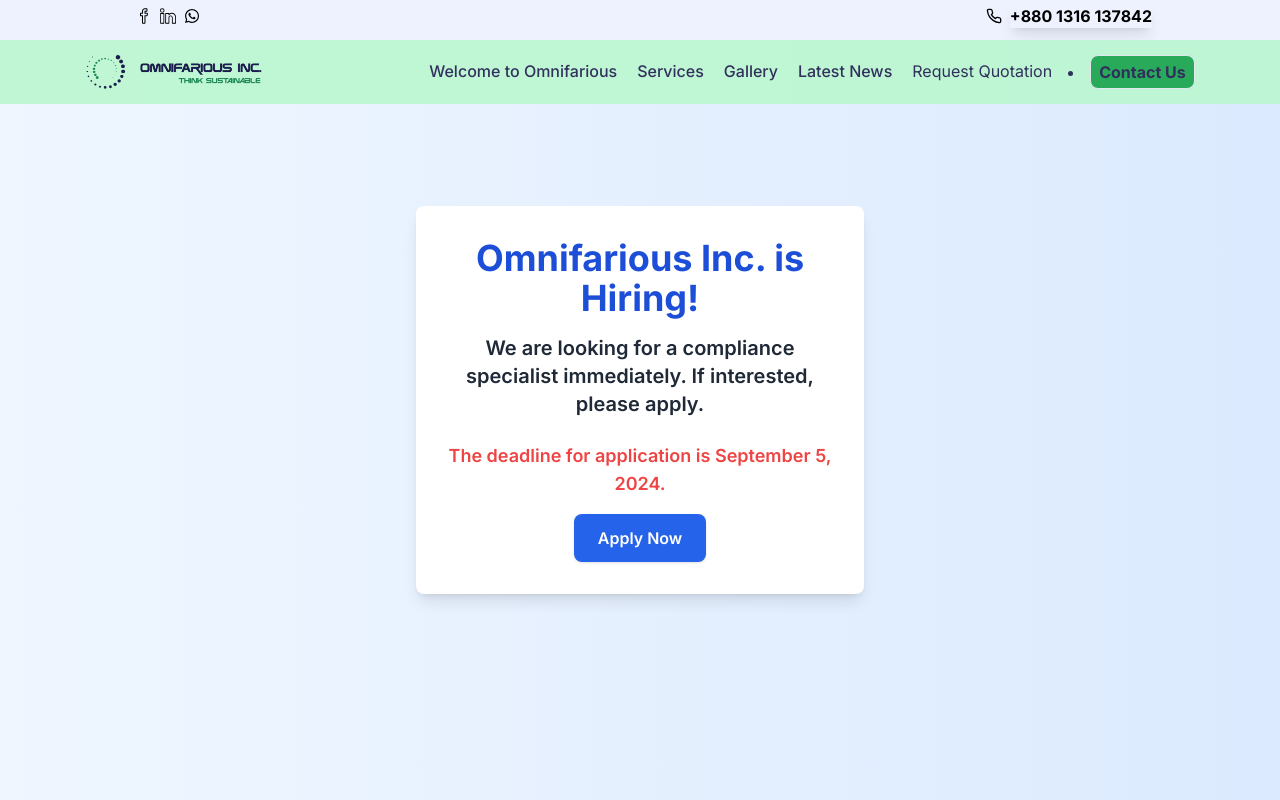
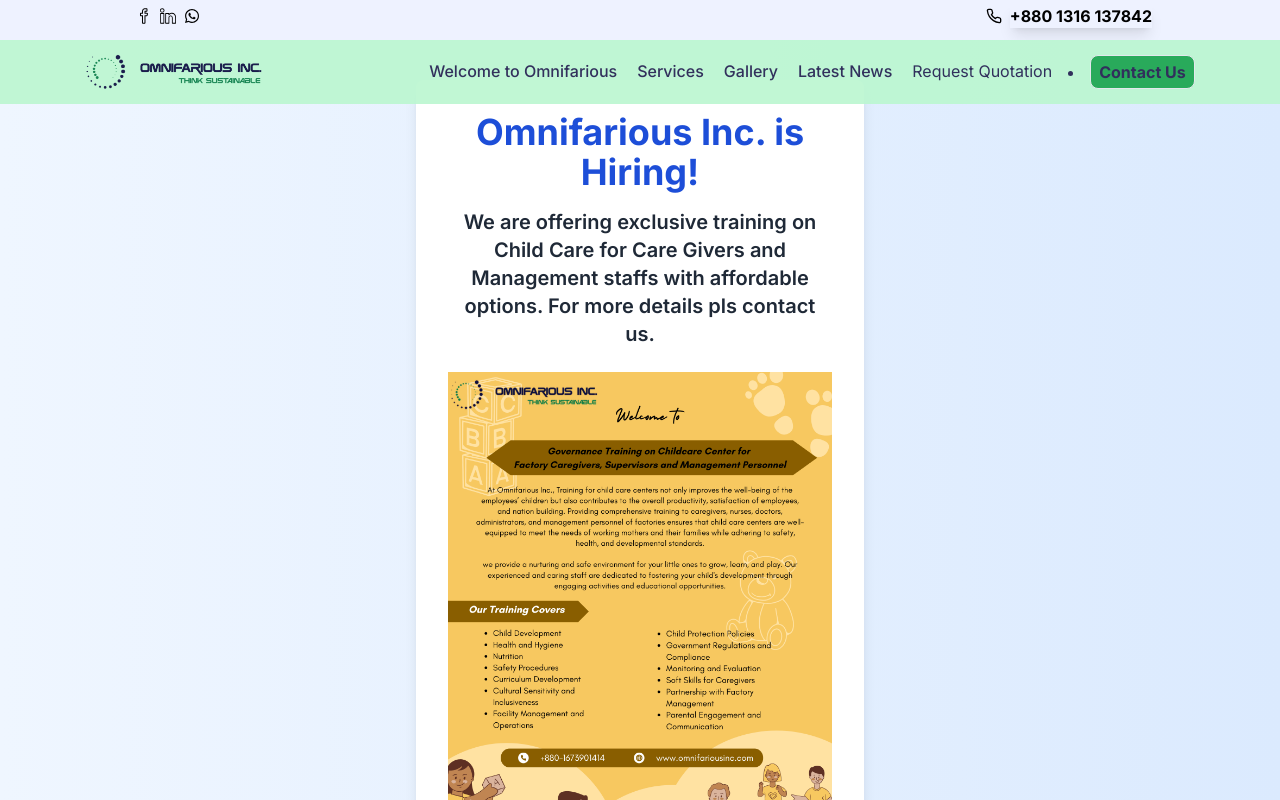
Before and after one commit to Nasirahamad88/omnifarious, a Next.js app: page /news in a window 1280 px wide. Shown: the top 800 px of the page. Built offline with nearby package versions, Linux system fonts and the light colour scheme.

Commit message:
new job added

```diff
--- a/src/app/news/page.jsx
+++ b/src/app/news/page.jsx
@@ -1,21 +1,24 @@
+import Image from "next/image";
 import React from "react";
-
+import Childcare from '../../../public/Childcare.png'
 const page = () => {
   return (
-    <div className="flex flex-col justify-center items-center h-screen bg-gradient-to-r from-blue-50 to-blue-100 text-gray-800 font-semibold text-center px-6">
+    <div className="flex pt-20 flex-col justify-center items-center h-full bg-gradient-to-r from-blue-50 to-blue-100 text-gray-800 font-semibold text-center px-6">
       <div className="bg-white p-8 rounded-lg shadow-lg max-w-md">
         <h1 className="text-2xl md:text-3xl lg:text-4xl mb-4 font-bold text-blue-700">
           Omnifarious Inc. is Hiring!
         </h1>
         <p className="text-lg md:text-xl mb-6">
-          We are looking for a compliance specialist immediately. If interested,
-          please apply.
+          We are offering exclusive training on Child Care for Care Givers and
+          Management staffs with affordable options. For more details pls
+          contact us.
         </p>
+        <Image src={Childcare} alt="team" className="w-full" />
         <h3 className="text-md md:text-lg text-red-500 mb-4">
-          The deadline for application is September 5, 2024.
+          {/* The deadline for application is September 5, 2024. */}
         </h3>
         <a
-          href="https://www.facebook.com/share/p/1BwzS3JxYHsnusCJ/"
+          href=""
           className="inline-block bg-blue-600 text-white px-6 py-3 rounded-lg shadow hover:bg-blue-700 transition-all duration-300"
         >
           Apply Now
```
Also changed, not shown: public/Childcare.png (added).
